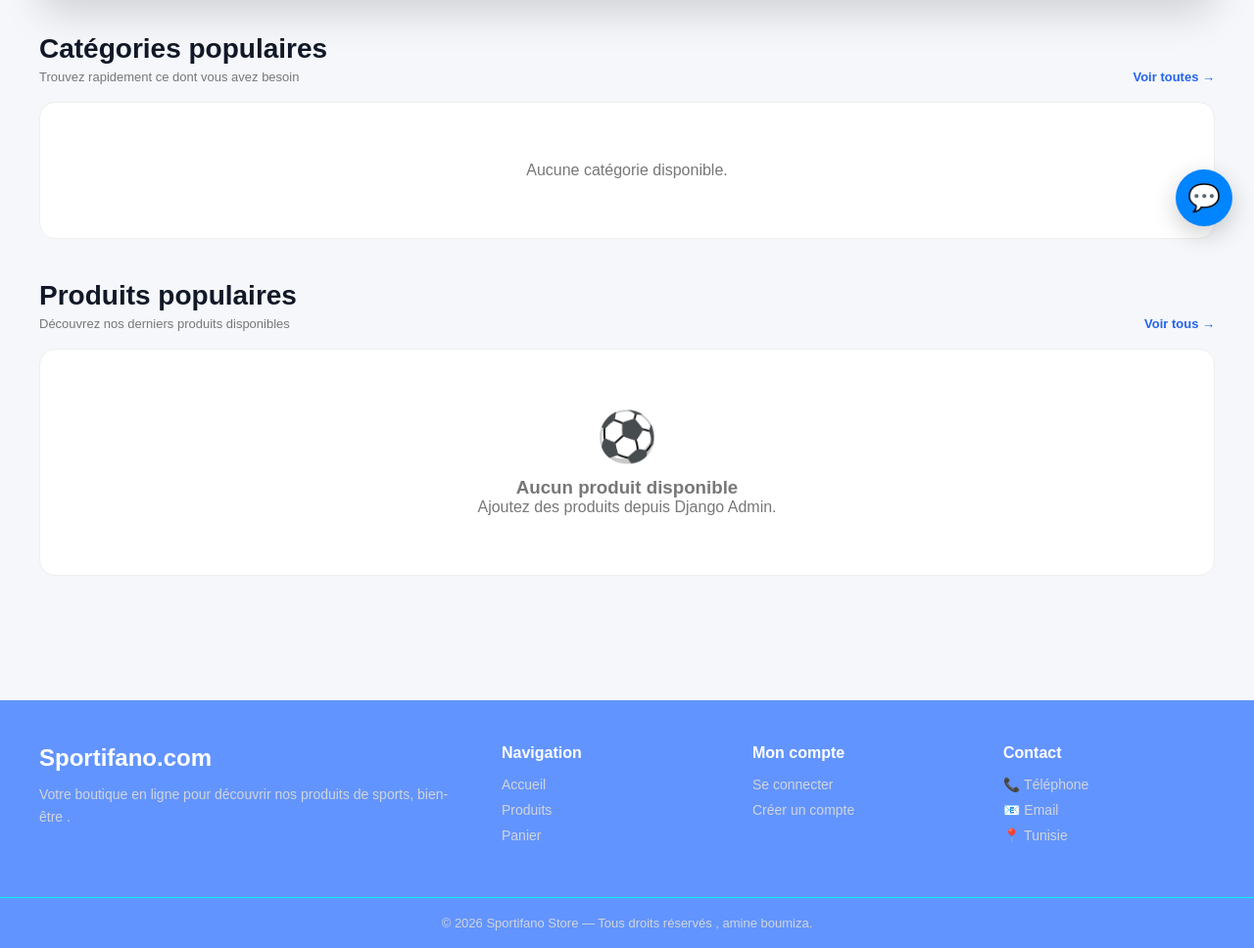
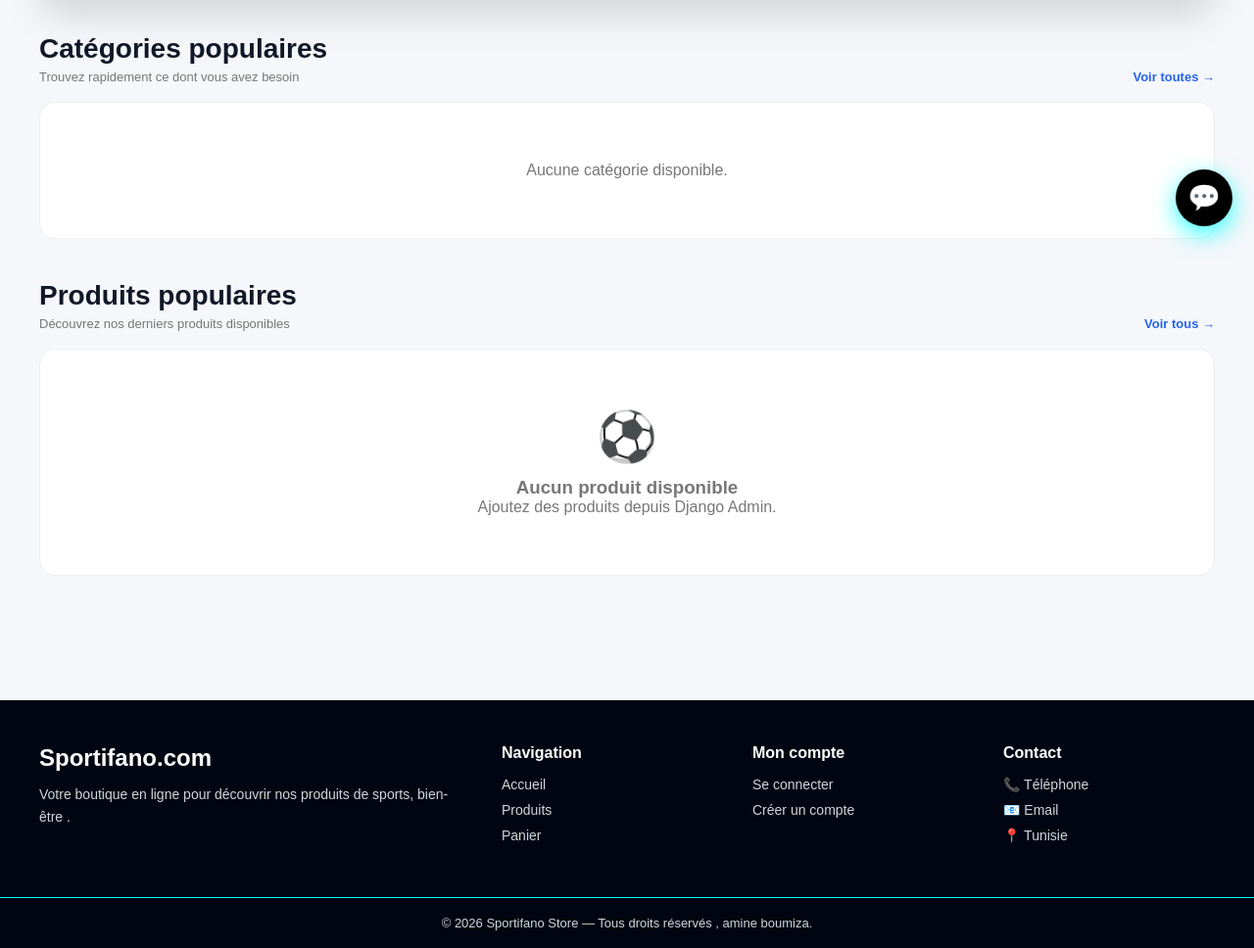
Before and after one commit to boumiza-1/pharma-store, a Django app: page / in a window 1280 px wide. Shown: the part 547-1515 px from the top of the page at 98% size. Run offline with Django 5.2, Linux system fonts and the light colour scheme; data that the repository does not hold is empty.

Commit message:
Update Sportifano homepage and checkout

```diff
--- a/store/templates/store/base.html
+++ b/store/templates/store/base.html
@@ -25,12 +25,12 @@
 
     border-radius: 50%;
 
-    background: #0084ff;
+    background: #000000;
     color: white;
 
     font-size: 27px;
 
-    box-shadow: 0 8px 25px rgba(0,0,0,.20);
+    box-shadow: 0 8px 25px rgba(0, 255, 255, 0.815);
 
     z-index: 9999;
 
@@ -49,7 +49,7 @@
         body {
             font-family: Arial, Helvetica, sans-serif;
             background: #f5f7fa;
-            color: #00eeff;
+            color: #000607;
         }
 
         a {
@@ -83,7 +83,7 @@
             gap: 10px;
             font-size: 23px;
             font-weight: bold;
-            color: #0d6efd;
+            color: #00040a;
             white-space: nowrap;
         }
 
@@ -91,7 +91,7 @@
             width: 42px;
             height: 42px;
             border-radius: 12px;
-            background: #0d6efd;
+            background: #021a1a;
             color: white;
 
             display: flex;
@@ -135,7 +135,7 @@
         }
 
         .search-box:focus {
-            border-color: #0d6efd;
+            border-color: #000711;
         }
 
         .nav-actions {
@@ -192,7 +192,7 @@
         }
 
         footer {
-            background: #6294ff;
+            background: #000511;
             color: #d1d5db;
             margin-top: 50px;
         }
```
